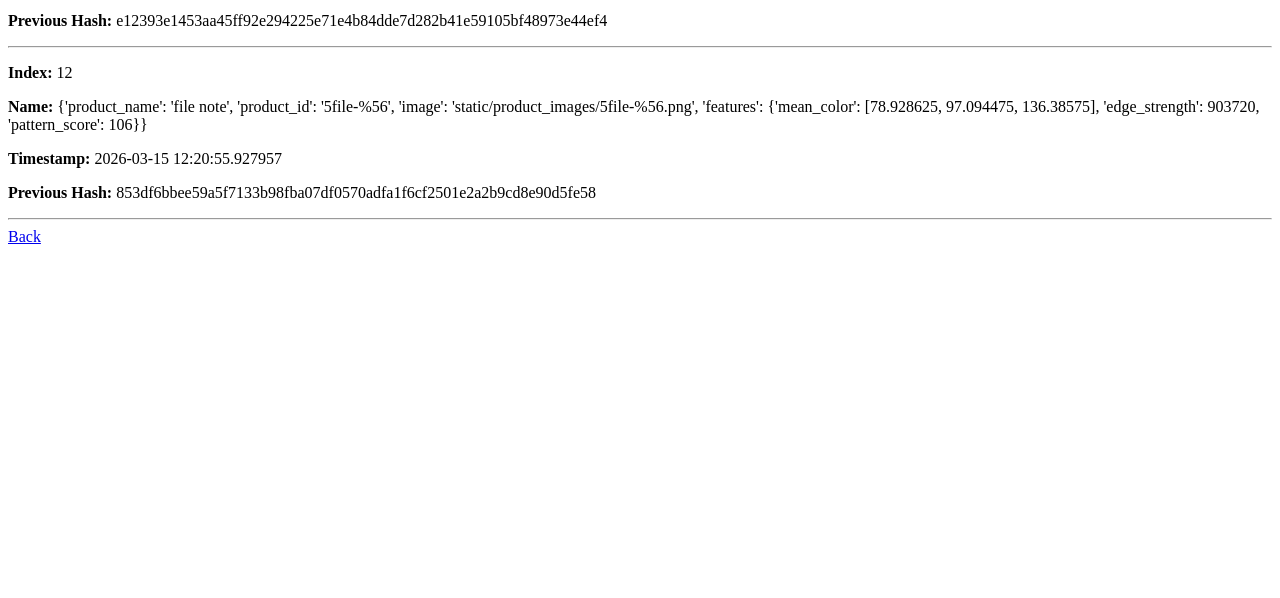
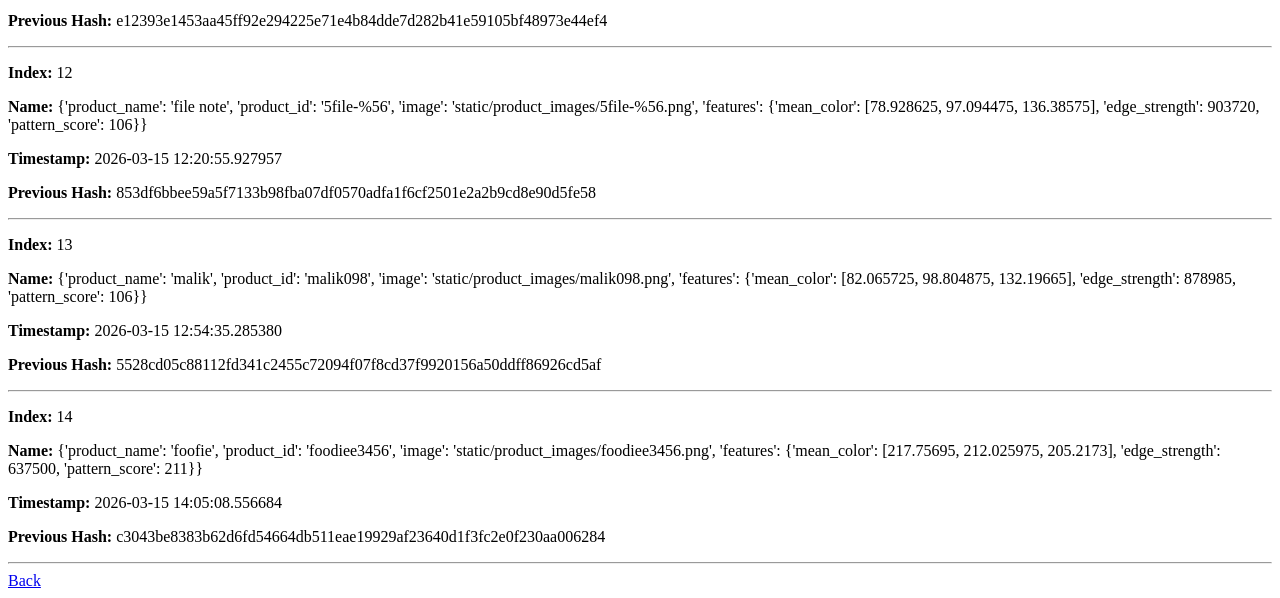
Before and after one commit to Antinshijo/cnn-blockchain, a Flask app: page /blockchain in a window 1280 px wide. Shown: the part 1733-2331 px from the top of the page. Before the commit the page ends 1977 px from the top, so only its background shows below. Run offline with Flask 3, Linux system fonts and the light colour scheme.

Commit message:
what you changed

```diff
--- a/app.py
+++ b/app.py
@@ -2,10 +2,10 @@ from flask import Flask, render_template, request
 from blockchain import Blockchain
 from feature_extractor import extract_features
 from feature_matcher import compare_features
-from cnn_matcher import compare_cnn_features
 import qrcode
 import os
 import random
+from werkzeug.utils import secure_filename
 
 app = Flask(__name__)
 blockchain = Blockchain()
@@ -31,7 +31,6 @@ def dashboard():
 
     return render_template(
         "dashboard.html",
-        chain=blockchain.chain,
         total_blocks=total_blocks,
         total_products=total_products,
         latest_product=latest_product
@@ -52,13 +51,19 @@ def register_product():
 
             os.makedirs("static/product_images", exist_ok=True)
 
-            image_path = f"static/product_images/{product_id}.png"
+            filename = secure_filename(product_id + ".png")
+            image_path = os.path.join("static/product_images", filename)
+
             image.save(image_path)
 
             # AI FEATURE EXTRACTION
             features = extract_features(image_path)
 
-            # Blockchain block create
+            # convert numpy → list
+            if hasattr(features, "tolist"):
+                features = features.tolist()
+
+            # Blockchain block
             previous_block = blockchain.get_previous_block()
             previous_hash = blockchain.hash(previous_block)
 
@@ -73,7 +78,7 @@ def register_product():
                 }
             )
 
-            # QR CODE GENERATION
+            # QR CODE
             qr_data = f"http://127.0.0.1:5000/verify?product_id={product_id}"
 
             qr = qrcode.make(qr_data)
@@ -94,6 +99,8 @@ def verify_product():
 
     result = None
     image_path = None
+    similarity = None
+    reason = None
 
     if request.method == 'POST':
 
@@ -104,7 +111,9 @@ def verify_product():
 
             os.makedirs("static/verify_uploads", exist_ok=True)
 
-            filepath = f"static/verify_uploads/{file.filename}"
+            filename = secure_filename(file.filename)
+            filepath = os.path.join("static/verify_uploads", filename)
+
             file.save(filepath)
 
             image_path = filepath
@@ -119,20 +128,61 @@ def verify_product():
 
                     score = compare_features(stored_features, new_features)
 
+                    # similarity %
+                    similarity = max(0, 100 - int(score / 50))
+
                     if score < 5000:
+
                         result = "Product is Genuine ✅"
+                        reason = "Product features match with registered product."
+
                     else:
+
                         result = "Fake Product ❌"
+
+                        reason_list = [
+                            "Packaging mismatch detected",
+                            "Logo variation detected",
+                            "Color difference found",
+                            "Shape inconsistency detected",
+                            "Feature pattern mismatch"
+                        ]
+
+                        reason = random.choice(reason_list)
 
                     return render_template(
                         "verify.html",
                         result=result,
-                        image=image_path
+                        image=image_path,
+                        similarity=similarity,
+                        reason=reason
                     )
 
             result = "Product Not Found ❌"
 
-    return render_template("verify.html", result=result)
+    return render_template(
+        "verify.html",
+        result=result,
+        image=image_path,
+        similarity=similarity,
+        reason=reason
+    )
+
+
+# ================= PRODUCT GALLERY =================
+@app.route('/products')
+def products():
+
+    product_list = []
+
+    for block in blockchain.chain:
+        if block.get("data"):
+            product_list.append(block["data"])
+
+    return render_template(
+        "products.html",
+        products=product_list
+    )
 
 
 # ================= VIEW BLOCKCHAIN =================
@@ -156,7 +206,9 @@ def detect_product():
 
             os.makedirs("static/uploads", exist_ok=True)
 
-            filepath = os.path.join("static/uploads", file.filename)
+            filename = secure_filename(file.filename)
+            filepath = os.path.join("static/uploads", filename)
+
             file.save(filepath)
 
             image_path = filepath
--- a/blockchain_data.json
+++ b/blockchain_data.json
@@ -146,5 +146,45 @@
                 "pattern_score": 106
             }
         }
+    },
+    {
+        "index": 13,
+        "timestamp": "2026-03-15 12:54:35.285380",
+        "proof": 1,
+        "previous_hash": "5528cd05c88112fd341c2455c72094f07f8cd37f9920156a50ddff86926cd5af",
+        "data": {
+            "product_name": "malik",
+            "product_id": "malik098",
+            "image": "static/product_images/malik098.png",
+            "features": {
+                "mean_color": [
+                    82.065725,
+                    98.804875,
+                    132.19665
+                ],
+                "edge_strength": 878985,
+                "pattern_score": 106
+            }
+        }
+    },
+    {
+        "index": 14,
+        "timestamp": "2026-03-15 14:05:08.556684",
+        "proof": 1,
+        "previous_hash": "c3043be8383b62d6fd54664db511eae19929af23640d1f3fc2e0f230aa006284",
+        "data": {
+            "product_name": "foofie",
+            "product_id": "foodiee3456",
+            "image": "static/product_images/foodiee3456.png",
+            "features": {
+                "mean_color": [
+                    217.75695,
+                    212.025975,
+                    205.2173
+                ],
+                "edge_strength": 637500,
+                "pattern_score": 211
+            }
+        }
     }
 ]
--- a/templates/dashboard.html
+++ b/templates/dashboard.html
@@ -91,7 +91,7 @@
 
         <a href="/verify">Verify Product</a>
 
-        <a href="/detect">AI Product Detection</a>
+        <a href="/products">View Products</a>
 
     </div>
 
```
Also changed, not shown: product_cropper.py (added, +24 -0 lines), templates/camera_capture.html (added, +71 -0 lines), templates/products.html (added, +26 -0 lines), templates/verify.html (+99 -2 lines), static/product_images/foodiee3456.png (added), static/product_images/malik098.png (added), static/qr_codes/foodiee3456.png (added), static/qr_codes/malik098.png (added), static/verify_uploads/Screenshot (1).png (added), static/verify_uploads/Screenshot (21).png (added), static/verify_uploads/Screenshot (22).png (added), static/verify_uploads/cnn 3.jpeg (added).
